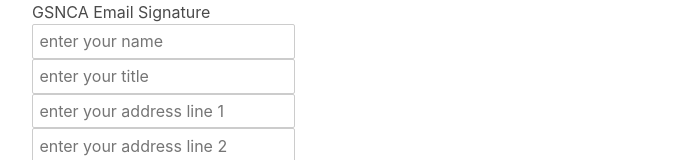
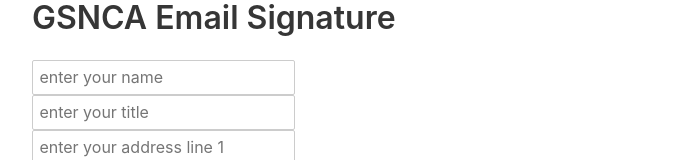
Before and after one commit to jgordinier-gsnca/emailsig-gsnca, a Svelte app: page / in a window 1280 px wide. Shown: the top 160 px of the page, without its empty margins (32-715 px from the left). Built offline with nearby package versions, Linux system fonts and the light colour scheme.

Commit message:
Update App.svelte

```diff
--- a/src/App.svelte
+++ b/src/App.svelte
@@ -10,7 +10,7 @@
   let email = '';
 </script>
 <div class="container">
-	   <h1>
+	   <h1 class="title">
 	GSNCA Email Signature
 </h1>
 <input bind:value={name} placeholder="enter your name"><br>
```
